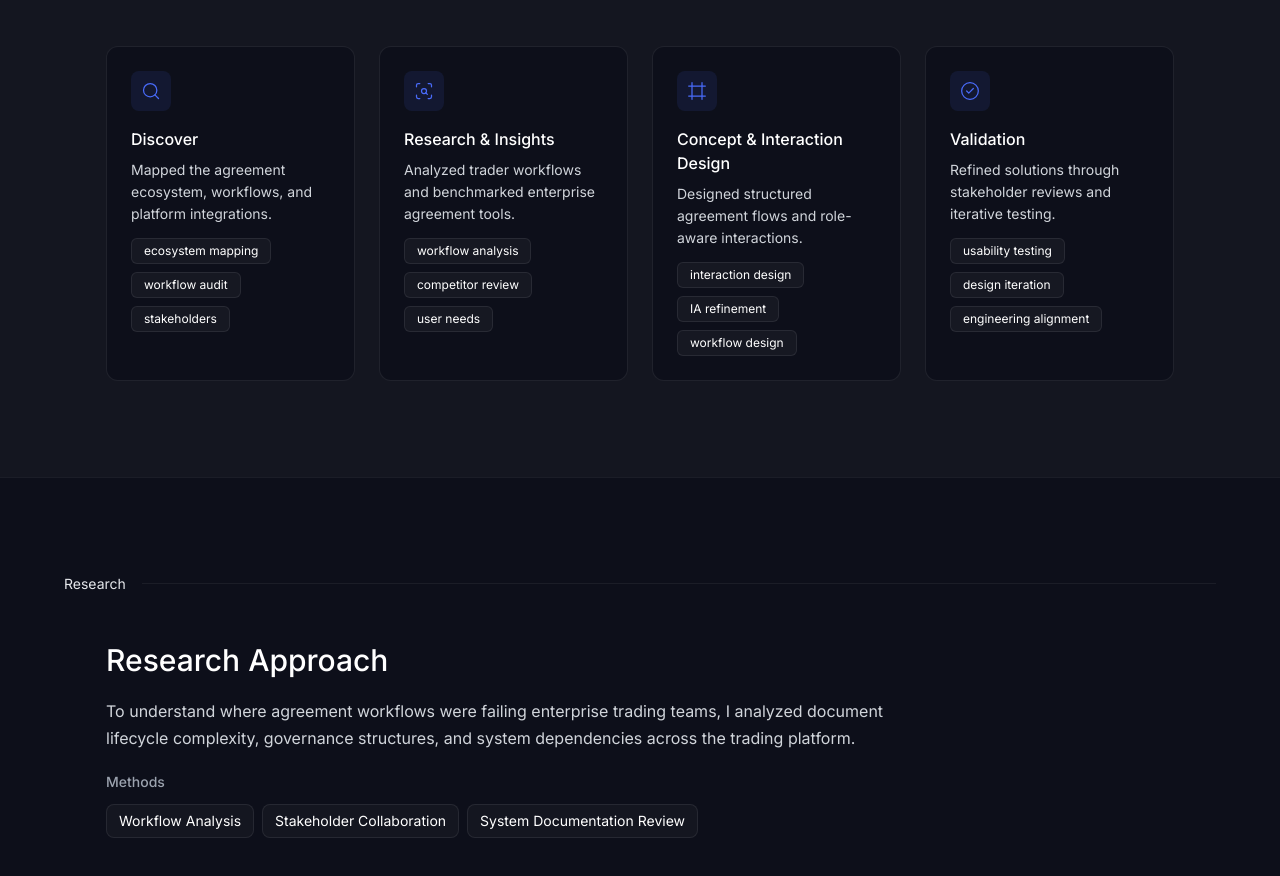
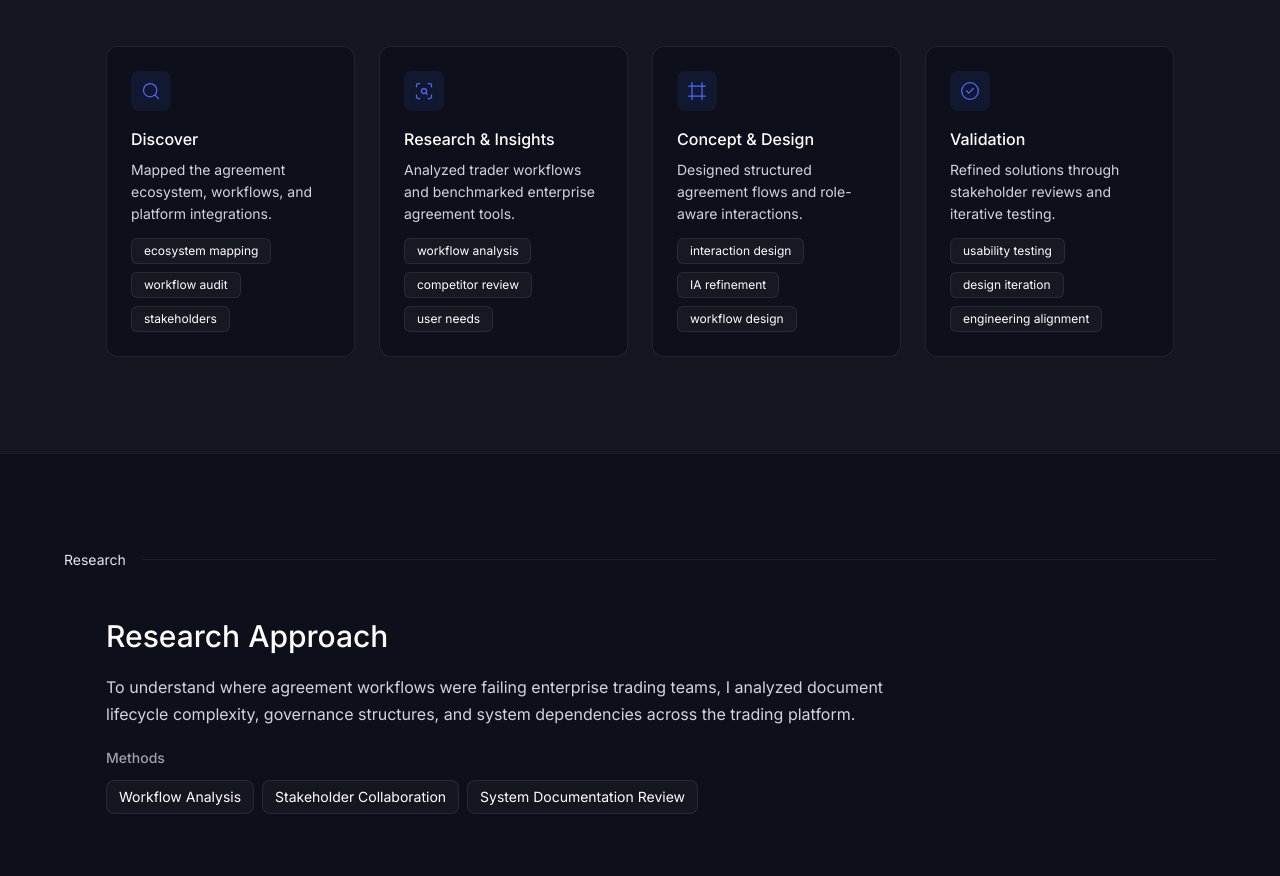
Before and after one commit to AlonaRyzhenko/alyona-portfolio, a Next.js app: page /work/sign in a window 1280 px wide. Shown: the part 1840-2716 px from the top of the page. Built offline with nearby package versions, Linux system fonts and the light colour scheme.

Commit message:
Sign: shorten Process card title to fit one line

```diff
--- a/app/work/sign/SignCaseStudy.tsx
+++ b/app/work/sign/SignCaseStudy.tsx
@@ -32,7 +32,7 @@ const processSteps = [
   },
   {
     icon: Frame,
-    title: "Concept & Interaction Design",
+    title: "Concept & Design",
     desc: "Designed structured agreement flows and role-aware interactions.",
     tags: ["interaction design", "IA refinement", "workflow design"],
   },
```
